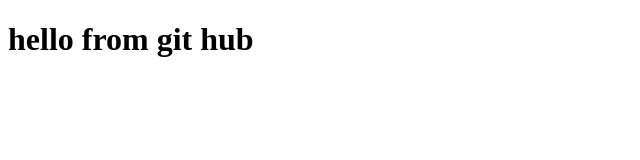
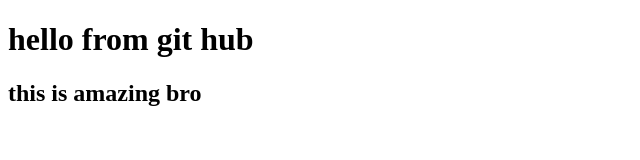
Before and after one commit to cboy-sd/githubtest, a plain HTML site: page index.html in a window 1280 px wide. Shown: the whole page, without its empty margins (0-640 px from the left). Drawn offline with Linux system fonts and the light colour scheme.

Commit message:
added index.html

```diff
--- a/index.html
+++ b/index.html
@@ -8,5 +8,6 @@
 </head>
 <body>
     <h1> hello from git hub </h1>
+    <h2> this is amazing bro </h2>
 </body>
 </html>
```
